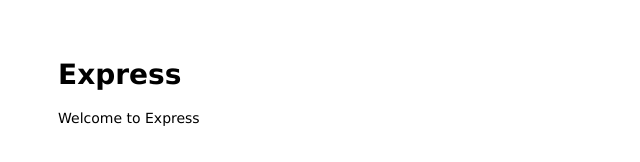
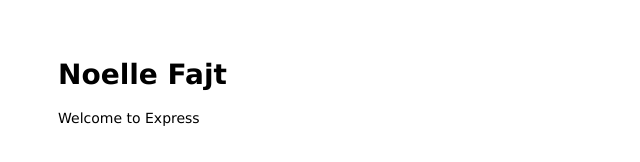
Before and after one commit to noellefajt/sp21256demo, a website: page public/index.html in a window 1280 px wide. Shown: the whole page, without its empty margins (0-640 px from the left). Drawn offline with Linux system fonts and the light colour scheme.

Commit message:
Added my name

```diff
--- a/public/index.html
+++ b/public/index.html
@@ -6,7 +6,7 @@
 </head>
 
 <body>
-  <h1>Express</h1>
+  <h1>Noelle Fajt</h1>
   <p>Welcome to Express</p>
 </body>
 
```
